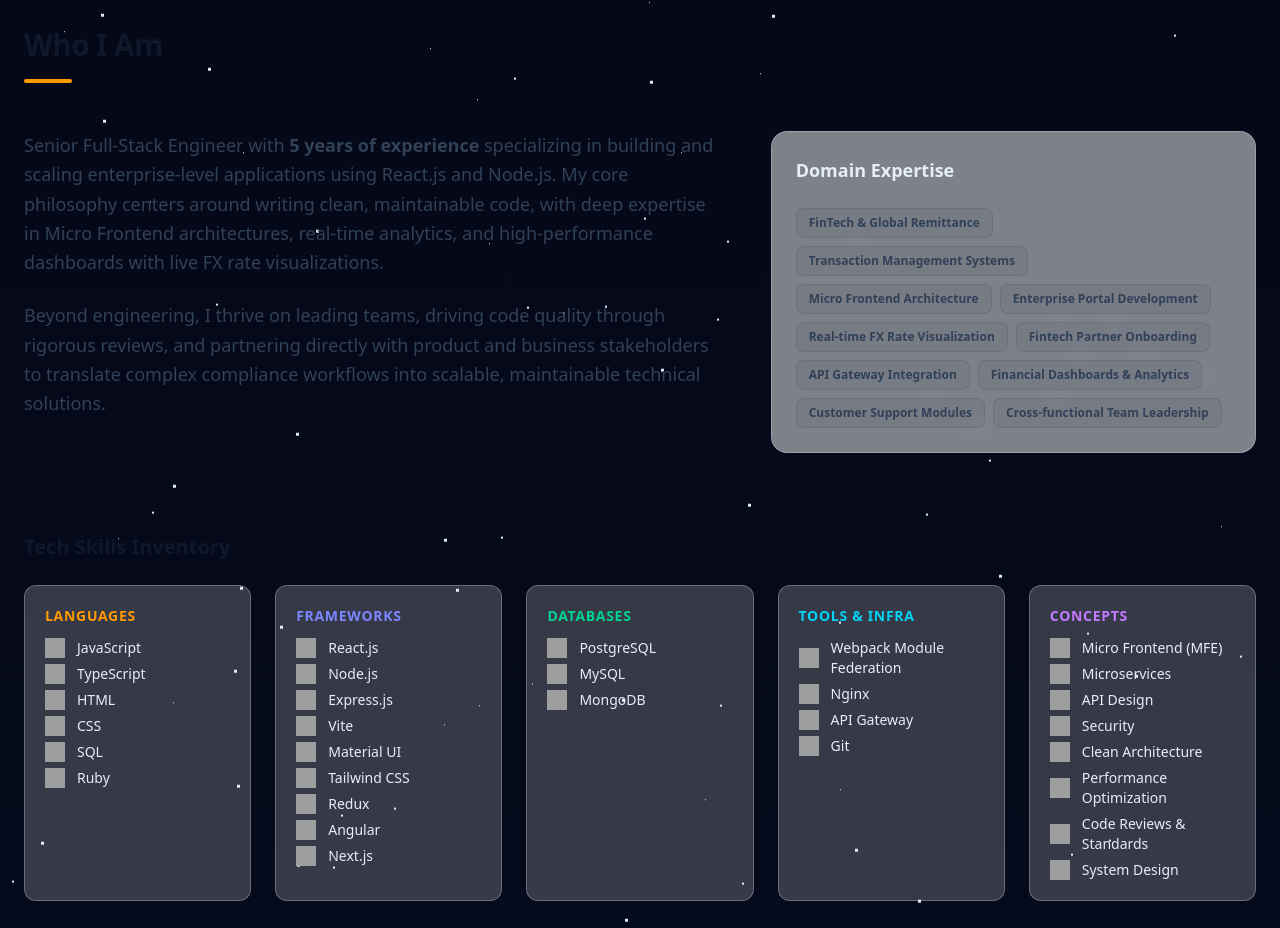
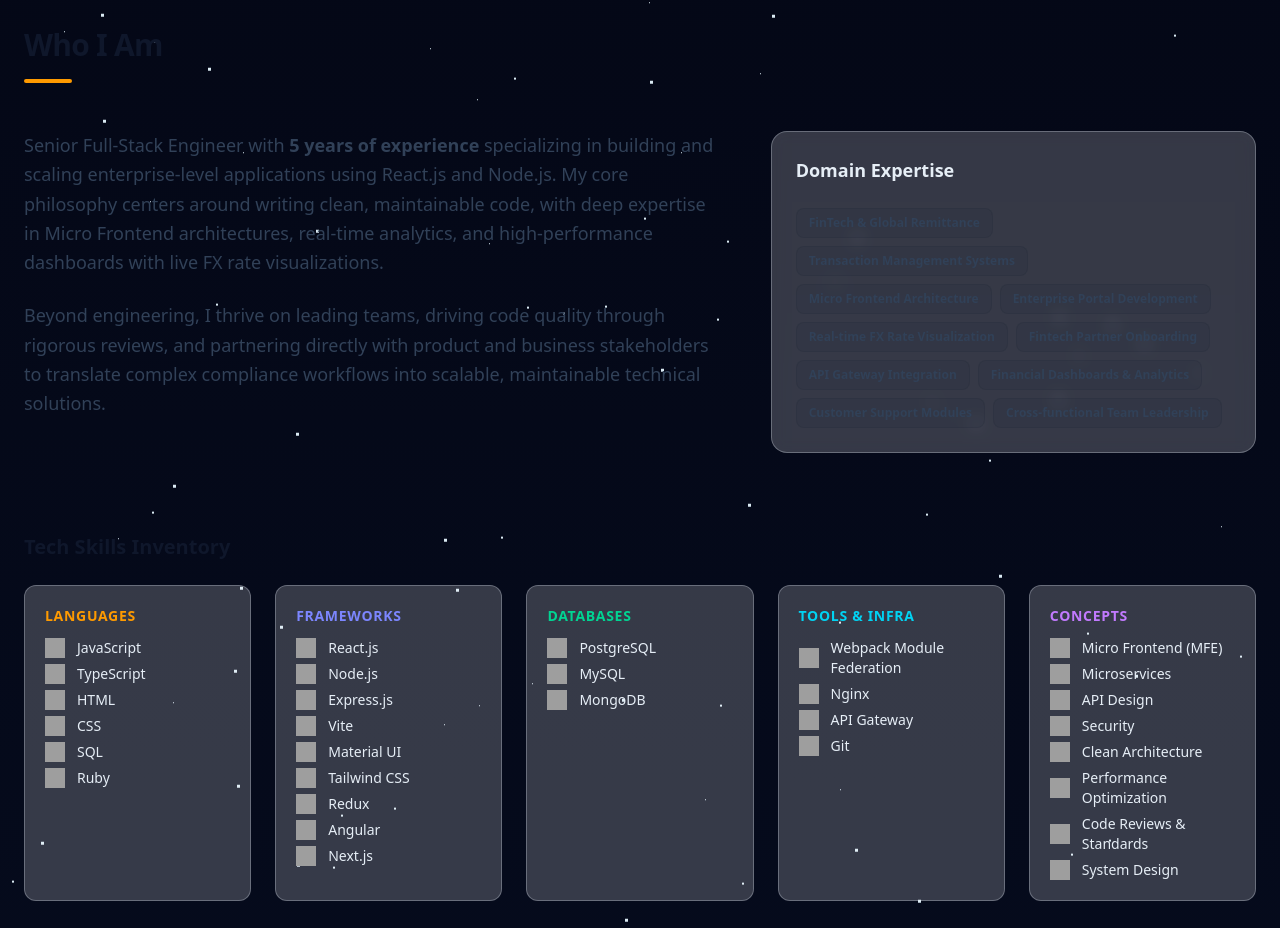
Before and after one commit to Kavin-Brat/personal-portfolio-2k26, a Next.js app: page / in a window 1280 px wide. Shown: the part 859-1787 px from the top of the page. Built offline with nearby package versions, Linux system fonts and the light colour scheme; grey boxes are pictures that could not be loaded.

Commit message:
changes: bg color

```diff
--- a/app/components/About.tsx
+++ b/app/components/About.tsx
@@ -26,7 +26,7 @@ const About: React.FC = () => {
         </div>
 
         {/* Domain Expertise */}
-        <div className="md:col-span-5 p-6 rounded-2xl border border-slate-200/30 dark:border-slate-800/40 bg-slate-50/50 dark:bg-slate-900/15 backdrop-blur-sm space-y-6 text-left">
+        <div className="md:col-span-5 p-6 rounded-2xl border border-slate-200/30 dark:border-slate-800/40 bg-slate-50/20 backdrop-blur-sm space-y-6 text-left">
           <h3 className="font-bold text-lg text-slate-850 dark:text-white">
             Domain Expertise
           </h3>
--- a/app/components/ContactForm.tsx
+++ b/app/components/ContactForm.tsx
@@ -22,7 +22,7 @@ const ContactForm: React.FC = () => {
   };
 
   return (
-    <div className="w-full p-6 sm:p-8 rounded-2xl border border-slate-200/30 dark:border-slate-800/40 bg-slate-50/20 dark:bg-slate-900/10 backdrop-blur-sm">
+    <div className="w-full p-6 sm:p-8 rounded-2xl border border-slate-200/30 dark:border-slate-800/40 bg-slate-50/20 backdrop-blur-sm">
       <form onSubmit={handleSubmit} className="space-y-6 text-left">
         <div className="grid sm:grid-cols-2 gap-6">
           <div className="space-y-2">
```
